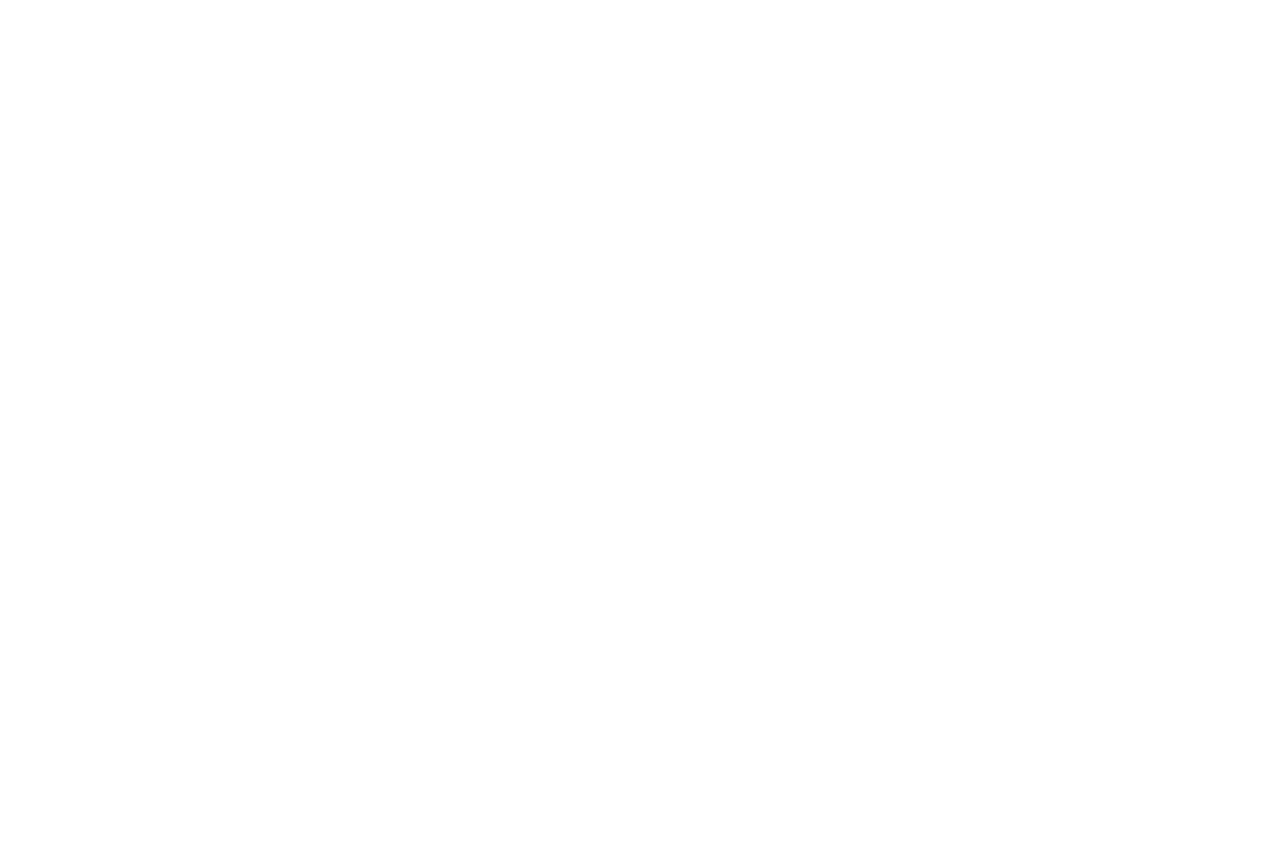
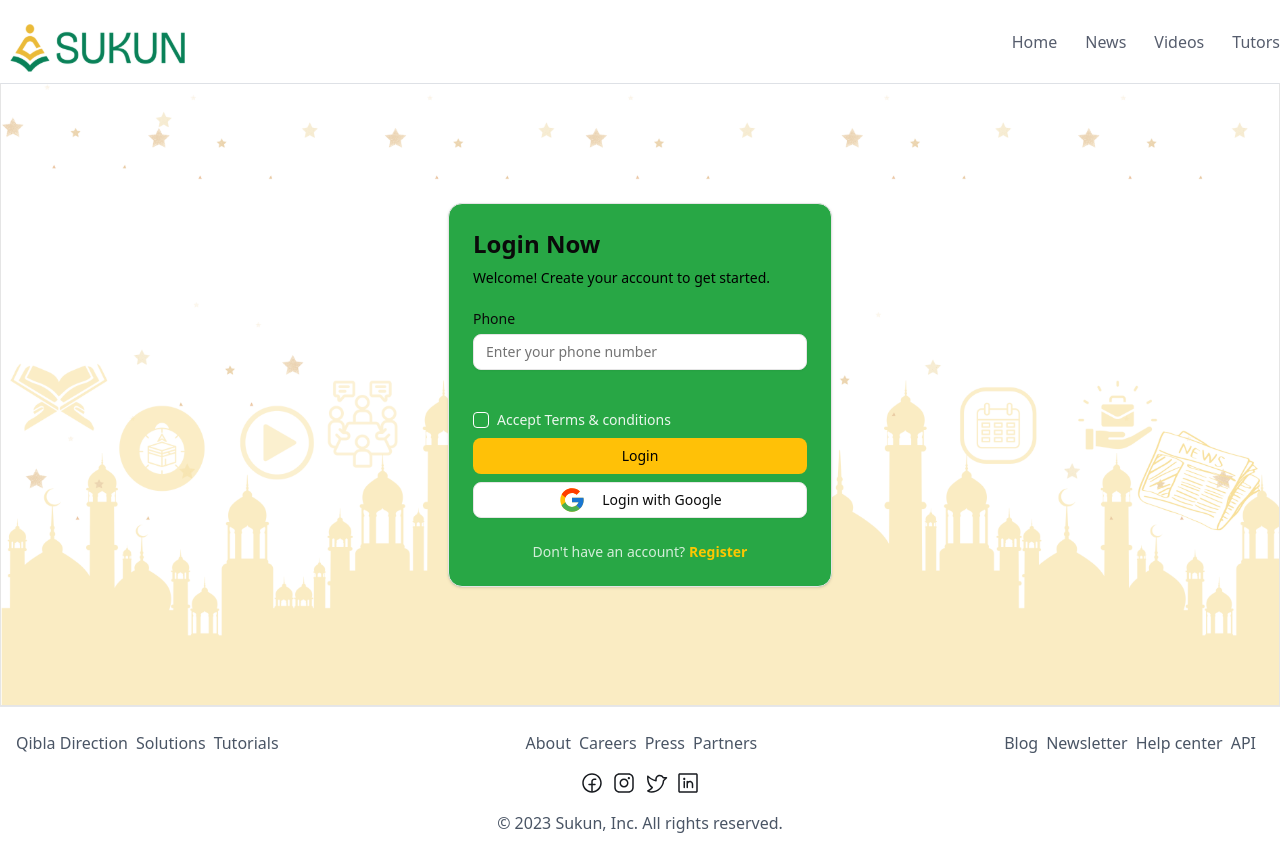
Before and after one commit to adithyanmkd/sukun-client, a React (Vite) app: page /auth/login in a window 1280 px wide. Before the commit this address had no page. Before the commit the page ends 800 px from the top, so only its background shows below. Built offline with nearby package versions, Linux system fonts and the light colour scheme; what @cloudinary/url-gen would draw is missing.

Commit message:
feat(ui): complete login page

```diff
--- a/src/App.tsx
+++ b/src/App.tsx
@@ -7,6 +7,7 @@ import AuthLayout from "./layouts/AuthLayout";
 // import pages
 import HomePage from "./features/home/HomePage";
 import RegisterPage from "./features/auth/pages/RegisterPage";
+import Login from "./features/auth/pages/Login";
 
 function App() {
   return (
@@ -14,6 +15,7 @@ function App() {
       <Routes>
         <Route path="/auth" element={<AuthLayout />}>
           <Route path="register" element={<RegisterPage />} />
+          <Route path="login" element={<Login />} />
         </Route>
         <Route element={<MainLayout />}>
           <Route path="/" element={<HomePage />} />
--- /dev/null
+++ b/src/features/auth/components/LoginForm.tsx
@@ -0,0 +1,87 @@
+import { Button } from "@/components/ui/button";
+import {
+  Card,
+  CardContent,
+  CardDescription,
+  CardFooter,
+  CardHeader,
+  CardTitle,
+} from "@/components/ui/card";
+import { Checkbox } from "@/components/ui/checkbox";
+import { Input } from "@/components/ui/input";
+import { Label } from "@/components/ui/label";
+import { Link } from "react-router-dom";
+
+import GoogleLogo from "@assets/icons/google-logo.svg";
+
+const LoginForm = () => {
+  return (
+    <Card className="absolute w-full max-w-sm bg-[#28A745]">
+      <CardHeader>
+        <CardTitle className="text-2xl">Login Now</CardTitle>
+        <CardDescription className="text-black">
+          Welcome! Create your account to get started.
+        </CardDescription>
+      </CardHeader>
+
+      <CardContent>
+        <form>
+          <div className="flex flex-col gap-6">
+            {/* Phone */}
+            <div className="grid gap-2">
+              <Label htmlFor="phone">Phone</Label>
+              <Input
+                className="bg-white"
+                id="phone"
+                type="text"
+                placeholder="Enter your phone number"
+              />
+            </div>
+          </div>
+        </form>
+      </CardContent>
+
+      <CardFooter className="flex-col gap-2">
+        <div className="mt-4 flex w-full items-center space-x-2">
+          <Checkbox
+            id="terms"
+            className="border-white data-[state=checked]:border-yellow-500 data-[state=checked]:bg-yellow-500"
+          />
+          <Label
+            htmlFor="terms"
+            className="cursor-pointer text-sm text-white/90"
+          >
+            Accept Terms & conditions
+          </Label>
+        </div>
+        <Button
+          type="submit"
+          className="w-full cursor-pointer bg-[#FFC107] text-black hover:bg-[#eeb300]"
+        >
+          Login
+        </Button>
+        <Button
+          variant="outline"
+          className="flex w-full cursor-pointer gap-x-4"
+        >
+          <span>
+            <img className="w-7" src={GoogleLogo} alt="google logo" />
+          </span>
+          Login with Google
+        </Button>
+        {/* Register Link */}
+        <p className="mt-4 text-center text-sm text-white/80">
+          Don't have an account?
+          <Link
+            to="/auth/register"
+            className="pl-1 font-semibold text-yellow-400 hover:underline"
+          >
+            Register
+          </Link>
+        </p>
+      </CardFooter>
+    </Card>
+  );
+};
+
+export default LoginForm;
--- a/src/features/auth/components/RegisterForm.tsx
+++ b/src/features/auth/components/RegisterForm.tsx
@@ -10,13 +10,16 @@ import {
 import { Checkbox } from "@/components/ui/checkbox";
 import { Input } from "@/components/ui/input";
 import { Label } from "@/components/ui/label";
+import { Link } from "react-router-dom";
+
+import GoogleLogo from "@assets/icons/google-logo.svg";
 
 const RegisterForm = () => {
   return (
-    <Card className="absolute w-full max-w-sm">
+    <Card className="absolute w-full max-w-sm bg-[#FFC107]">
       <CardHeader>
-        <CardTitle>Create Account</CardTitle>
-        <CardDescription>
+        <CardTitle className="text-2xl">Create Account</CardTitle>
+        <CardDescription className="text-black">
           Welcome! Create your account to get started.
         </CardDescription>
       </CardHeader>
@@ -80,7 +83,7 @@ const RegisterForm = () => {
 
       <CardFooter className="flex-col gap-2">
         <div className="flex w-full gap-3">
-          <Checkbox id="terms" />
+          <Checkbox id="terms" className="bg-white" />
           <Label htmlFor="terms">Accept terms and conditions</Label>
         </div>
         <Button
@@ -90,8 +93,21 @@ const RegisterForm = () => {
           Register
         </Button>
         <Button variant="outline" className="w-full cursor-pointer">
+          <span>
+            <img className="w-7" src={GoogleLogo} alt="google logo" />
+          </span>
           Login with Google
         </Button>
+        {/* Login Link */}
+        <p className="mt-4 text-center text-sm">
+          Already have an account?
+          <Link
+            to="/auth/login"
+            className="pl-1 font-semibold text-green-800 hover:underline"
+          >
+            Login
+          </Link>
+        </p>
       </CardFooter>
     </Card>
   );
--- /dev/null
+++ b/src/features/auth/pages/Login.tsx
@@ -0,0 +1,19 @@
+import LoginForm from "../components/LoginForm";
+import LoginBg from "@assets/images/loginPageBg.svg";
+
+const Login = () => {
+  return (
+    <div className="border border-t-[#DEE1E6]">
+      <div className="relative flex items-center justify-center">
+        <img
+          className="sticky w-screen opacity-50"
+          src={LoginBg}
+          alt="register bg"
+        />
+        <LoginForm />
+      </div>
+    </div>
+  );
+};
+
+export default Login;
```
Also changed, not shown: src/assets/icons/google-logo.svg (added).
